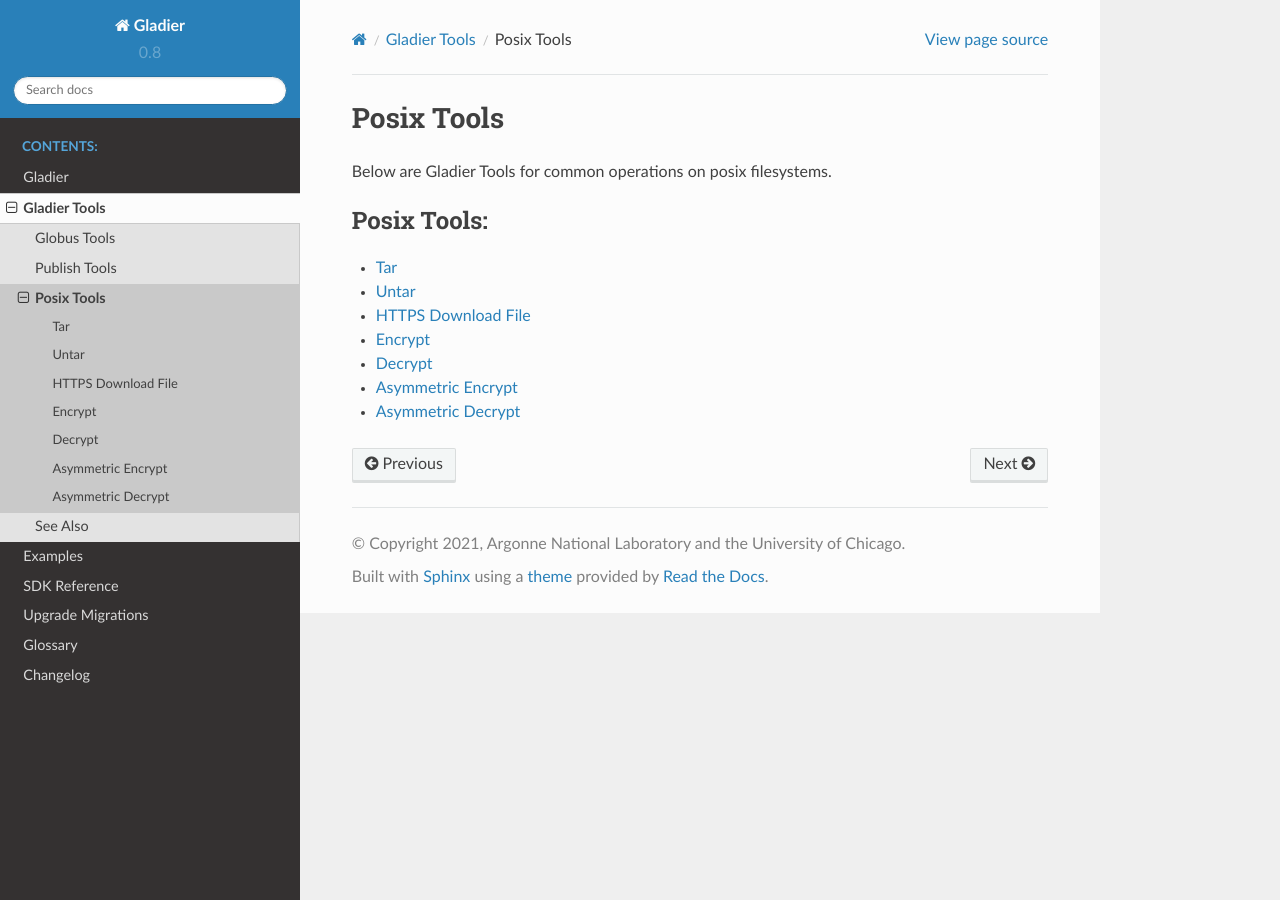
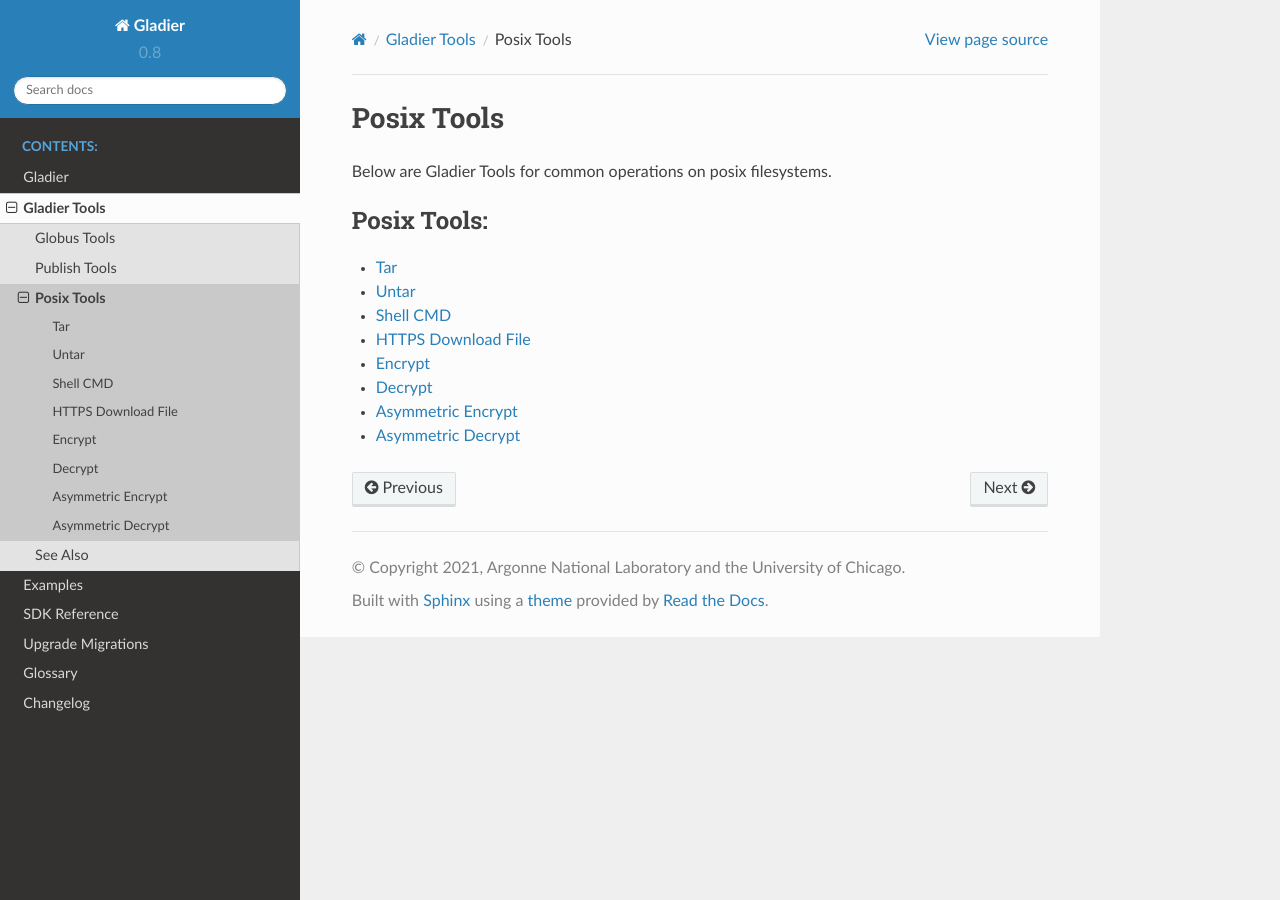
Before and after one commit to globus-gladier/gladier, a Sphinx documentation site: the page built from docs/gladier_tools/posix/index.rst, in a window 1280 px wide. Built offline with Sphinx 7.4.7 and the Read the Docs theme 2.0.0, drawn with Linux system fonts in a browser that asks for light colours.

Commit message:
docs: Add missing shell command
This has been available in gladier tools for a while, but wasn't listed
in the docs!

```diff
--- a/docs/gladier_tools/posix/index.rst
+++ b/docs/gladier_tools/posix/index.rst
@@ -9,6 +9,7 @@
 
    tar
    untar
+   shell_cmd
    https_download_file
    encrypt
    decrypt
--- /dev/null
+++ b/docs/gladier_tools/posix/shell_cmd.rst
@@ -0,0 +1,6 @@
+
+Shell CMD
+---------
+
+.. autoclass:: gladier_tools.posix.shell_cmd.ShellCmdTool
+   :show-inheritance:
```
